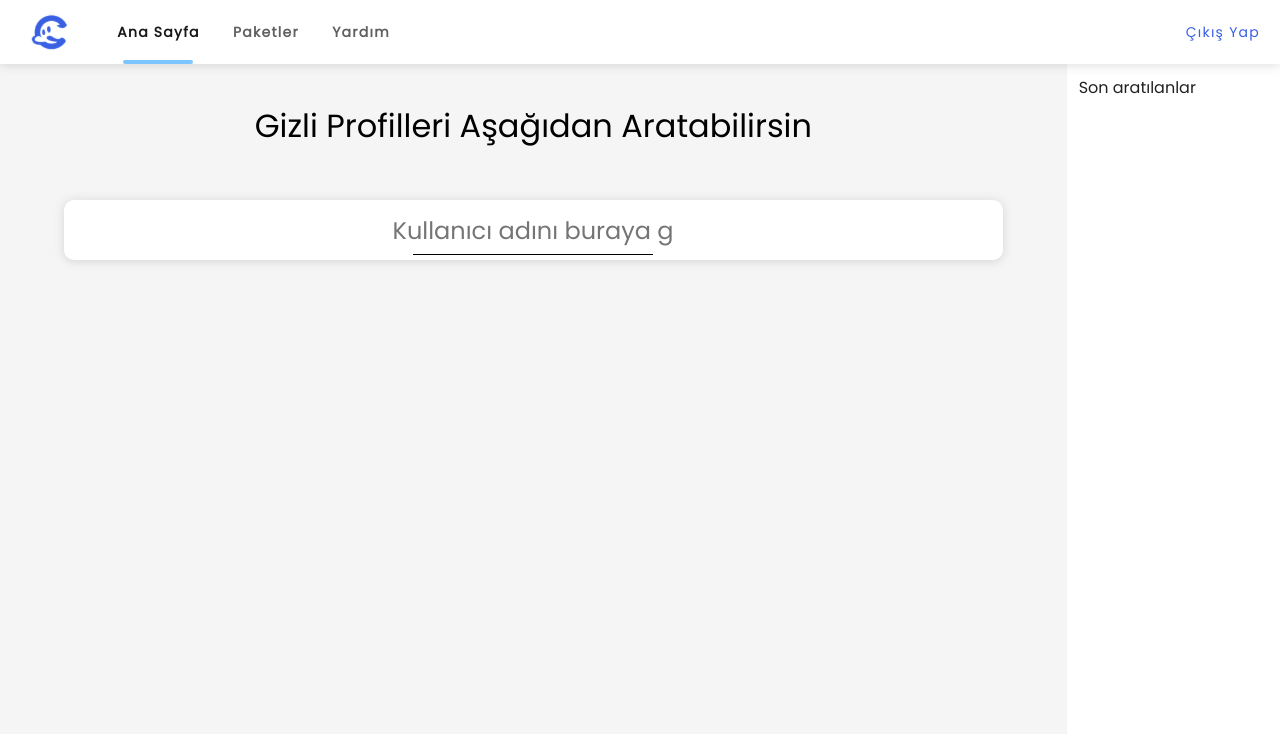
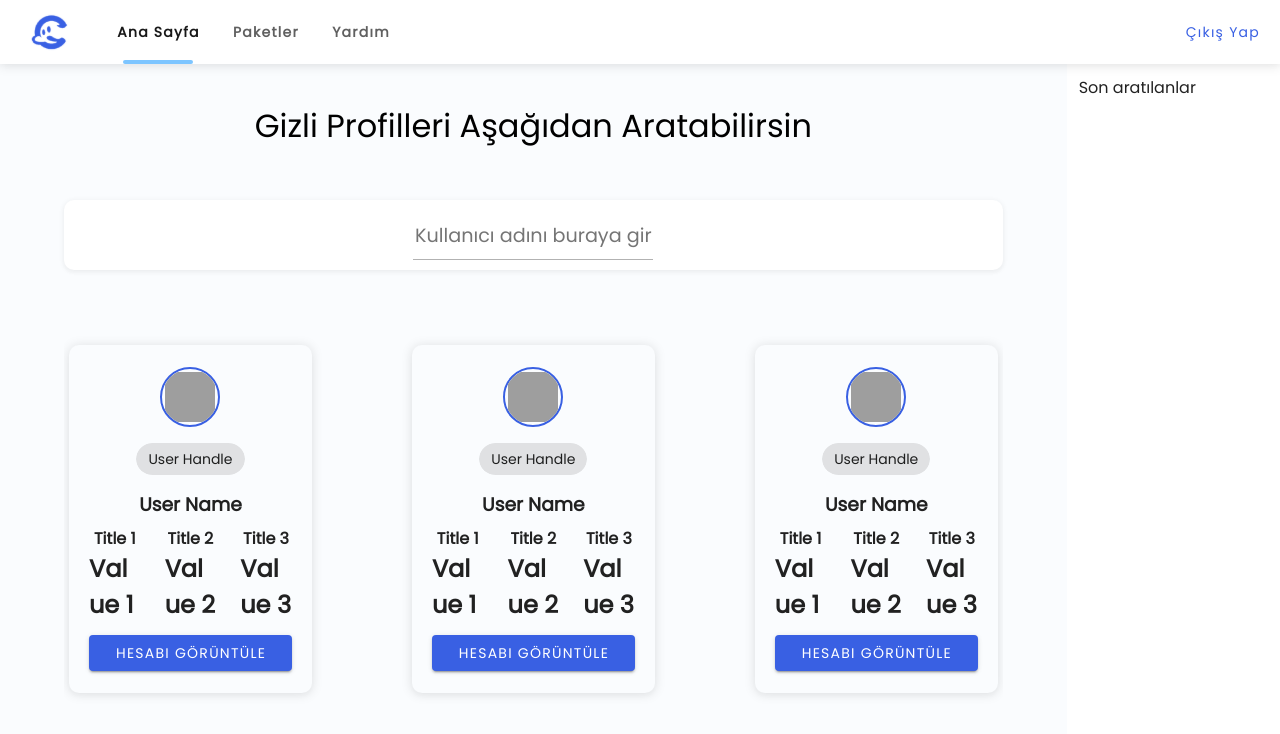
Before and after one commit to barathrum54/ct-app, a Vue app: page / in a window 1280 px wide. Shown: the top 734 px of the page. Built offline with nearby package versions, Linux system fonts and the light colour scheme; grey boxes are pictures that could not be loaded.

Commit message:
feat: implemented main profile card section

```diff
--- a/src/components/ProfileCard/ProfileCard.vue
+++ b/src/components/ProfileCard/ProfileCard.vue
@@ -1,13 +1,14 @@
 <template>
   <div class="card-wrapper">
-    <v-card class="pa-5">
+    <v-card class="w-100 elevation-3">
+      <v-avatar class="mb-4 avatar" size="60px">
         <v-img
-        class="mb-4"
           height="100px"
           width="100px"
           src="path_to_logo.jpg"
           alt="logo"
         ></v-img>
+      </v-avatar>
 
       <v-chip class="mb-4">User Handle</v-chip>
 
@@ -17,12 +18,12 @@
 
       <v-row>
         <v-col cols="4" v-for="info in userInfo" :key="info.title">
-          <h6>{{ info.title }}</h6>
+          <h4 class="text-center text-light">{{ info.title }}</h4>
           <h2>{{ info.value }}</h2>
         </v-col>
       </v-row>
 
-      <v-btn color="primary">Hesabı Görüntüle</v-btn>
+      <v-btn class="w-100 mt-3" color="primary">Hesabı Görüntüle</v-btn>
     </v-card>
   </div>
 </template>
@@ -38,16 +39,26 @@ const userInfo = ref([
 </script>
 
 <style lang="scss" scoped>
+@import "../../styles/variables.scss";
 .card-wrapper {
-  background-color: white;
+  background-color: transparent;
   height: 100%;
   width: 100%;
   display: flex;
   justify-content: center;
   align-items: center;
-}
 
   .v-card {
-  max-width: 600px; // Adjust the width as needed
+    padding: 22px 20px;
+    display: flex;
+    flex-flow: column;
+    justify-content: center;
+    align-items: center;
+    border-radius: 10px;
+    .avatar {
+      padding: 3px;
+      border: 2pt solid $primary;
+    }
+  }
 }
 </style>
--- a/src/components/ProfileCard/ProfileCardSection.vue
+++ b/src/components/ProfileCard/ProfileCardSection.vue
@@ -1,13 +1,31 @@
 <template>
-  <div class="profile-card-section-wrapper"></div>
+  <div class="profile-card-section-wrapper">
+    <div class="profile-card-wrapper" v-for="index in 3" :key="index">
+      <ProfileCard />
+    </div>
+  </div>
 </template>
 
-<script setup lang="ts"></script>
+<script setup lang="ts">
+import ProfileCard from "./ProfileCard.vue";
+</script>
 
 <style lang="scss" scoped>
 .profile-card-section-wrapper {
+  display: flex;
+  justify-content: space-between;
+  align-items: flex-start;
   width: 100%;
-  height: 100%;
+  gap: 100px;
+  height: fit-content;
   overflow-y: scroll;
+  padding-block: 25px;
+  padding-inline: 5px;
+  .profile-card-wrapper {
+    width: 33.3%;
+  }
+  &::-webkit-scrollbar {
+    display: none;
+  }
 }
 </style>
--- a/src/plugins/vuetify.ts
+++ b/src/plugins/vuetify.ts
@@ -20,7 +20,8 @@ export default createVuetify({
           primary: "#3960E3",
           "primary-accent": "#AEBCED",
           secondary: "#70BFFF",
-          surface: "#F5F5F5",
+          surface: "#FAFCFE",
+          "text-light": "#ADB4B8",
         },
       },
     },
--- a/src/styles/global.scss
+++ b/src/styles/global.scss
@@ -11,3 +11,11 @@ html {
   min-height: 100vh;
   font-family: 'Poppins', ;
 }
+
+:root .elevation-3 {
+  box-shadow: 0px 3px 3px 1px rgba(0, 0, 0, 0.01), 0px 3px 5px 0px rgba(0, 0, 0, 0), 0px 1px 11px 1px rgba(0, 0, 0, 0.1) !important;
+}
+
+:root .elevation-2 {
+  box-shadow: 0px 3px 3px 1px rgba(0, 0, 0, 0.01), 0px 3px 5px 0px rgba(0, 0, 0, 0), 0px 1px 5px 1px rgba(0, 0, 0, 0.05) !important;
+}
--- a/src/styles/variables.scss
+++ b/src/styles/variables.scss
@@ -1,6 +1,2 @@
 $primary: #3960e3;
 $secondary: #70BFFF;
-
-:root .elevation-3 {
-  box-shadow: 0px 3px 3px 1px rgba(0, 0, 0, 0.01), 0px 3px 5px 0px rgba(0, 0, 0, 0), 0px 1px 11px 1px rgba(0, 0, 0, 0.1) !important;
-}
--- a/src/views/Home.vue
+++ b/src/views/Home.vue
@@ -1,22 +1,25 @@
 <template>
-  <v-row class="h-100 pa-0 ma-0">
+  <v-row class="h-100 pa-0 ma-0" justify="space-between" gx-4>
     <v-col cols="10" class="content-wrapper bg-surface d-flex flex-column">
       <h1 class="text-center w-100 font-weight-regular">
         Gizli Profilleri Aşağıdan Aratabilirsin
       </h1>
-      <div class="search-wrapper elevation-3 w-100">
+      <div class="search-wrapper elevation-2 w-100">
         <input
           placeholder="Kullanıcı adını buraya gir"
           type="text"
           class="search-input"
         />
       </div>
+      <profile-card-section />
     </v-col>
     <v-col cols="2">Son aratılanlar</v-col>
   </v-row>
 </template>
 
-<script lang="ts" setup></script>
+<script lang="ts" setup>
+import ProfileCardSection from "@/components/ProfileCard/ProfileCardSection.vue";
+</script>
 
 <style lang="scss" scoped>
 .content-wrapper {
@@ -33,25 +36,27 @@
     border-radius: 10px;
     position: relative;
     height: fit-content;
-    padding-block: 5px;
+    padding-block: 10px;
     &::before {
       content: "";
       position: absolute;
       left: 0;
       right: 0;
-      bottom: 5px;
+      bottom: 10px;
       margin: auto;
       width: 15rem;
       height: 1px;
       background-color: black;
+      opacity: 0.3;
     }
     .search-input {
       width: 30%;
       height: 100%;
       min-height: 50px;
       text-align: center;
-      font-size: 1.5rem;
+      font-size: 1.2rem;
       font-weight: 300;
+      color: rgba($color: #000000, $alpha: 0.5);
       &:active,
       &:focus {
         outline: none;
```
Also changed, not shown: src/components/HelloWorld.vue (deleted, +0 -75 lines). Lines whose indentation alone changed are shown as unchanged.
